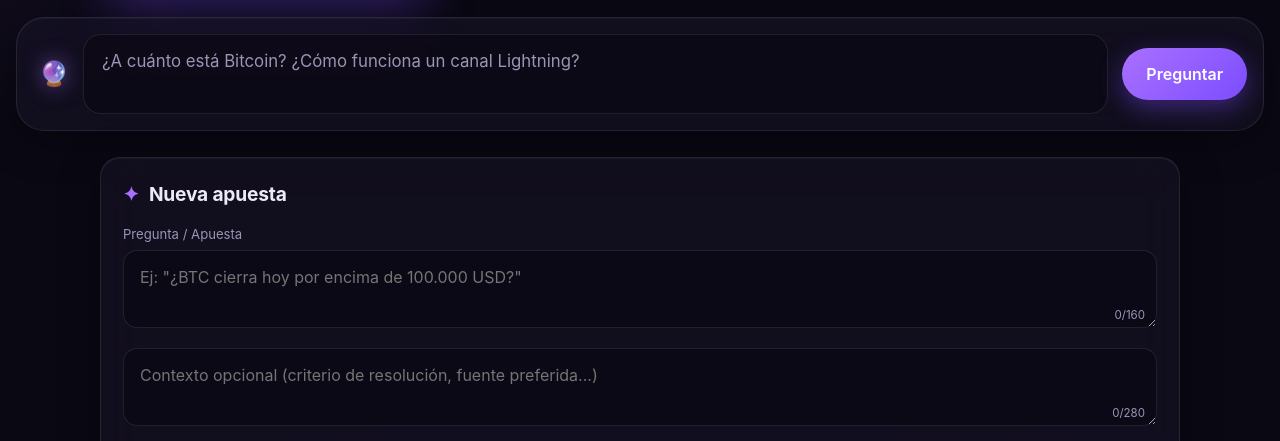
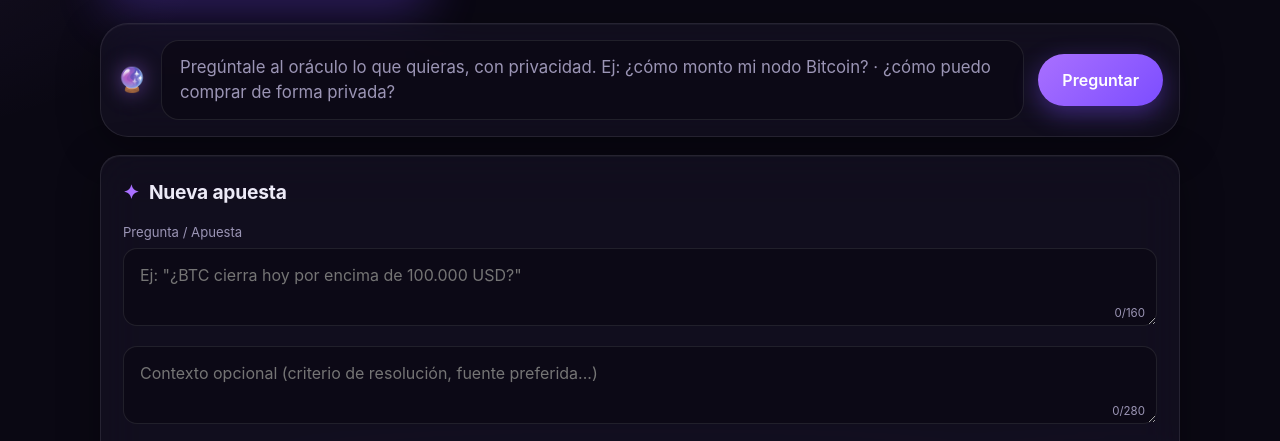
Before and after one commit to Lo0ker-Noma/el-oraculo, a website: page public/index.html in a window 1280 px wide. Shown: the part 341-782 px from the top of the page. Drawn offline with Linux system fonts and the light colour scheme; no server answers.

Commit message:
Bocadillo de preguntas al ancho del contenido y nuevo texto de ejemplo
Vuelve dentro de main para alinearse con Nueva apuesta, Cómo funciona y Acceso (1080px), con padding uniforme. El placeholder pasa a invitar a preguntar con privacidad, con dos ejemplos: montar un nodo y comprar de forma privada.

Co-Authored-By: Claude Opus 4.8 <noreply@anthropic.com>

```diff
--- a/public/index.html
+++ b/public/index.html
@@ -32,16 +32,16 @@
   </div>
 </header>
 
+<main>
   <div class="askBarWrap">
     <div class="askBar glass">
       <span class="askIcon">🔮</span>
-    <textarea id="chatInput" rows="2" maxlength="300" placeholder="¿A cuánto está Bitcoin? ¿Cómo funciona un canal Lightning?"></textarea>
+      <textarea id="chatInput" rows="2" maxlength="300" placeholder="Pregúntale al oráculo lo que quieras, con privacidad. Ej: ¿cómo monto mi nodo Bitcoin? · ¿cómo puedo comprar de forma privada?"></textarea>
       <button id="btnChat" class="glass-btn primary">Preguntar</button>
     </div>
     <div id="chatLog"></div>
   </div>
 
-<main>
   <section id="crear" class="card glass create">
     <h2><span class="spark">✦</span> Nueva apuesta</h2>
     <div class="field">
--- a/public/style.css
+++ b/public/style.css
@@ -155,10 +155,10 @@ input[type=datetime-local]:focus { border-color: rgba(169, 112, 255, 0.6); }
 .msg.pensando { opacity: .7; animation: pulse 1.2s infinite; }
 .msg .sources { margin-top: 8px; font-size: .76rem; }
 
-/* globo para preguntar al oráculo: ancho completo, encima de "Nueva apuesta" */
-.askBarWrap { display: flex; flex-direction: column; gap: 10px; margin: 20px 0 0; }
+/* globo para preguntar al oráculo, encima de "Nueva apuesta" (mismo ancho que las tarjetas) */
+.askBarWrap { display: flex; flex-direction: column; gap: 10px; }
 .askBar {
-  display: flex; align-items: center; gap: 14px; padding: 16px 16px 16px 22px;
+  display: flex; align-items: center; gap: 14px; padding: 16px;
   border-radius: 28px;
 }
 .askIcon { font-size: 1.5rem; flex: none; filter: drop-shadow(0 0 10px rgba(169, 112, 255, 0.5)); }
```
Lines whose indentation alone changed are shown as unchanged.
